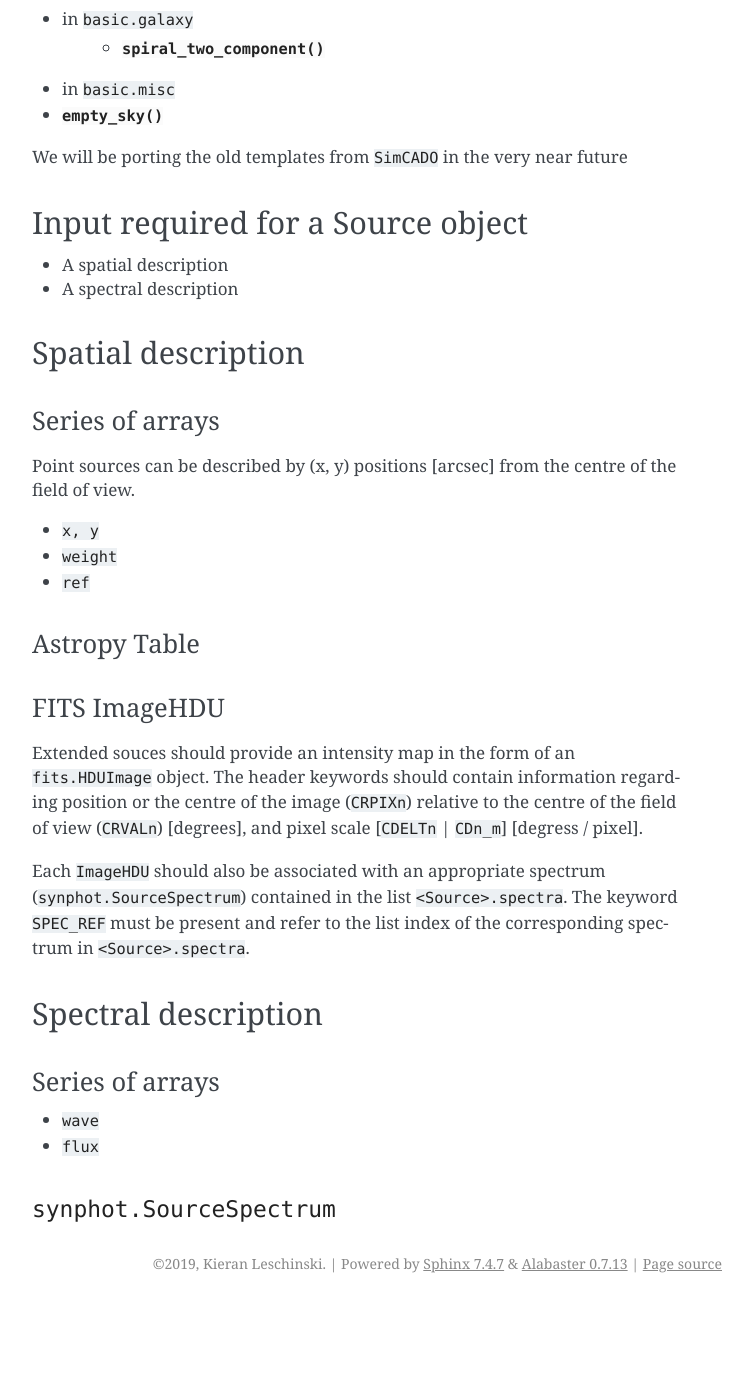
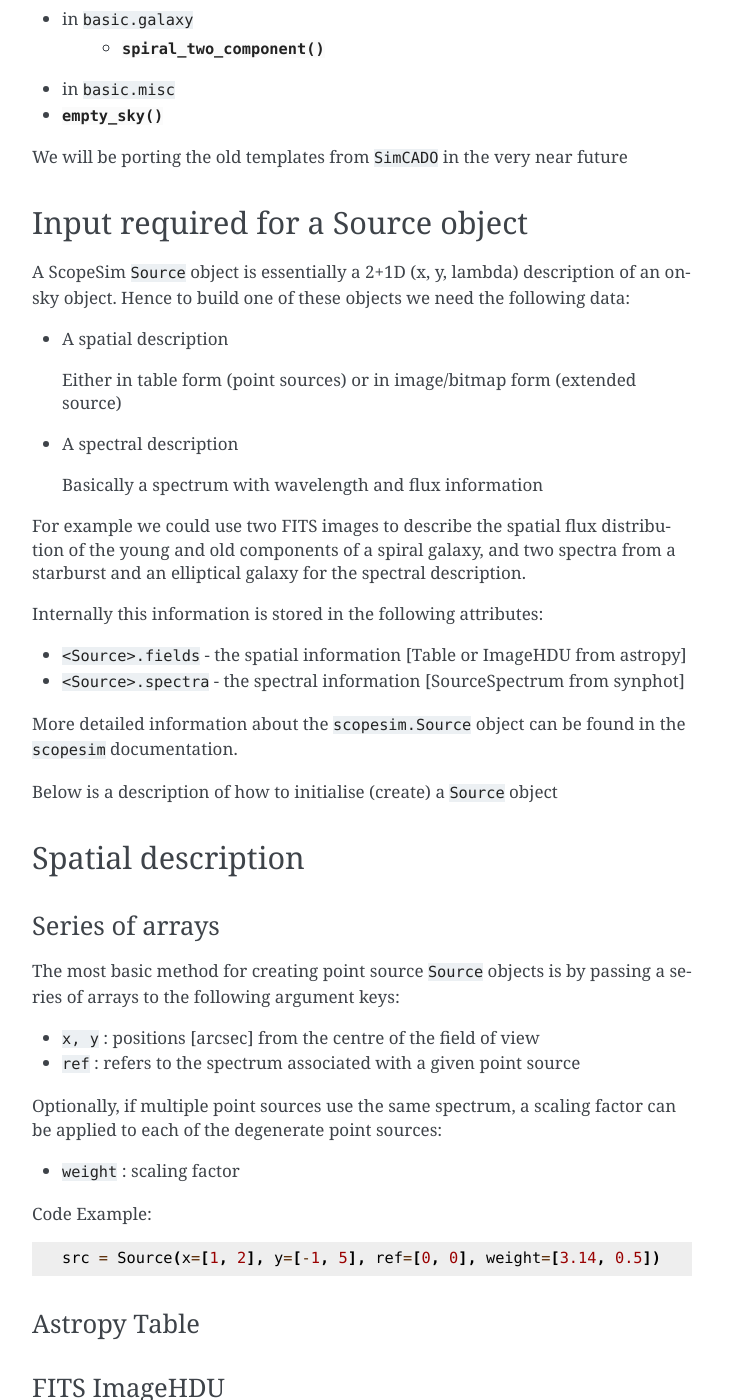
Before and after one commit to AstarVienna/ScopeSim_Templates, a Sphinx documentation site: the page built from docs/source/index.rst, in a window 1280 px wide and 1400 px high, scrolled down 544 px. Shown: the whole window, without its empty margins (388-1141 px from the left). Built offline with Sphinx 7.4.7, drawn with Linux system fonts in a browser that asks for light colours; before the commit the page ends 1847 px from its top, so only the background shows below that.

```diff
--- a/docs/source/index.rst
+++ b/docs/source/index.rst
@@ -34,21 +34,52 @@ We will be porting the old templates from ``SimCADO`` in the very near future
 Input required for a Source object
 ----------------------------------
 
+A ScopeSim ``Source`` object is essentially a 2+1D (x, y, lambda) description of
+an on-sky object. Hence to build one of these objects we need the following
+data:
+
 * A spatial description
+
+  Either in table form (point sources) or in image/bitmap form (extended source)
+
 * A spectral description
+
+  Basically a spectrum with wavelength and flux information
+
+For example we could use two FITS images to describe the spatial flux
+distribution of the young and old components of a spiral galaxy, and two spectra
+from a starburst and an elliptical galaxy for the spectral description.
+
+Internally this information is stored in the following attributes:
+
+* ``<Source>.fields`` - the spatial information [Table or ImageHDU from astropy]
+* ``<Source>.spectra`` - the spectral information [SourceSpectrum from synphot]
+
+More detailed information about the ``scopesim.Source`` object can be found in
+the ``scopesim`` documentation.
+
+Below is a description of how to initialise (create) a ``Source`` object
+
 
 Spatial description
 -------------------
 
 Series of arrays
 ++++++++++++++++
-Point sources can be described by (x, y) positions [arcsec] from the
-centre of the field of view.
+The most basic method for creating point source ``Source`` objects is by
+passing a series of arrays to the following argument keys:
 
-* ``x, y``
-* ``weight``
-* ``ref``
+* ``x, y`` : positions [arcsec] from the centre of the field of view
+* ``ref`` : refers to the spectrum associated with a given point source
 
+Optionally, if multiple point sources use the same spectrum, a scaling factor
+can be applied to each of the degenerate point sources:
+
+* ``weight`` : scaling factor
+
+Code Example::
+
+   src = Source(x=[1, 2], y=[-1, 5], ref=[0, 0], weight=[3.14, 0.5])
 
 Astropy Table
 +++++++++++++
--- a/requirements.py35.travis.txt
+++ b/requirements.py35.travis.txt
@@ -1,11 +1,11 @@
 numpy>=1.16
 scipy
 matplotlib
-astropy
+astropy<=3.2
 
 requests
 pyyaml
-synphot
+synphot==0.1.3
 
 scopesim
 pyckles
--- a/requirements.travis.txt
+++ b/requirements.travis.txt
@@ -1,5 +1,5 @@
-numpy>=1.13
-scipy
+numpy==1.16
+scipy>=1.0.0
 matplotlib
 astropy
 
```
Also changed, not shown: README.md (+8 -14 lines), .travis.yml, 1 other file.
